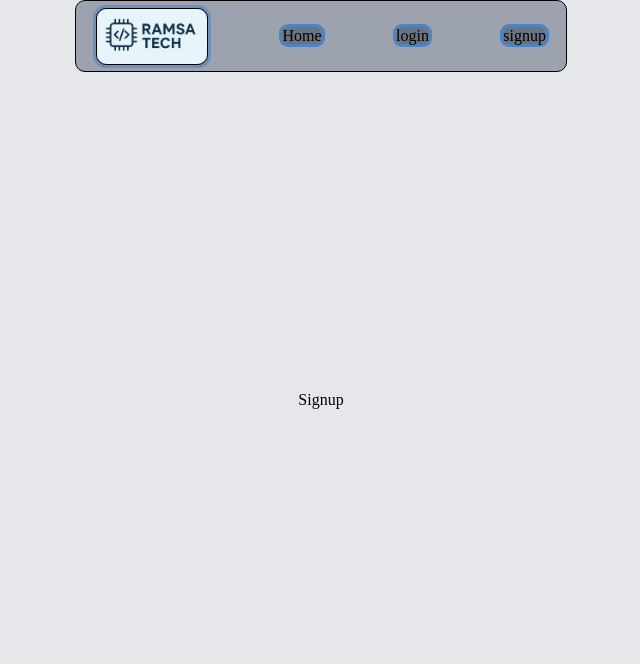
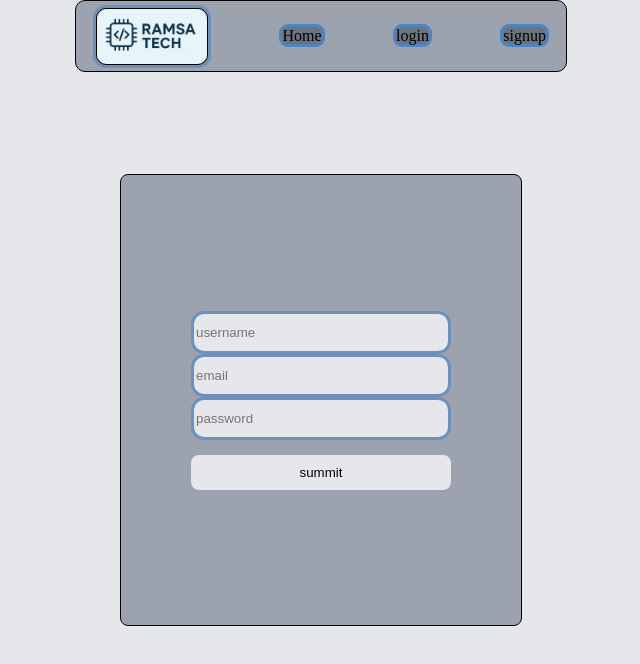
Before and after one commit to kabiraminu50/blog-web-final-project, a React (Vite) app in the folder blog-web-project/: page /signup in a window 1280 px wide. Shown: the top 664 px of the page, without its empty margins (319-959 px from the left). Built offline with nearby package versions, Linux system fonts and the light colour scheme.

Commit message:
completed my signup page

```diff
--- a/blog-web-project/src/assets/Component/Pages/Login.css
+++ b/blog-web-project/src/assets/Component/Pages/Login.css
@@ -27,6 +27,8 @@
     height: 70px;
     width: 400px;
     flex-wrap: wrap;
+    background-color:#6B7280;
+    border-radius: 8px;
 
 }
 
@@ -79,4 +81,5 @@ input{
     width: 100px;
     height: 45px;
     border-radius: 10px;
+    box-shadow: rgba(3, 102, 214, 0.3) 0px 0px 0px 3px;
 }
--- a/blog-web-project/src/assets/Component/Pages/Login.jsx
+++ b/blog-web-project/src/assets/Component/Pages/Login.jsx
@@ -9,13 +9,13 @@ function Login() {
 <div className="login-con">
     <div className="login-logo-title">
         <section className='logo2'><img src={logo} alt="" style={{width:"100%", height:"100%", borderRadius:"8px",objectFit:"cover"}}/></section>
-        <section>title</section>
+        <section></section>
     </div>
 
 <div className="login-con">
     <form className='login-data'>
-        <input type="text" placeholder='email' />
-        <input type="text" placeholder='password' />
+        <input type="text" placeholder='email' required />
+        <input type="text" placeholder='password' required />
 <button className='login-btn'>login</button>
     </form>
 
--- a/blog-web-project/src/assets/Component/Pages/Signup.css
+++ b/blog-web-project/src/assets/Component/Pages/Signup.css
@@ -5,3 +5,48 @@ body{
     justify-content: center;
     align-items: center;
 }
+
+
+.signup-con{
+    display: flex;
+    align-items: center;
+    justify-content: center;
+    background-color: #9CA3AF;
+    border: 1px solid black;
+    width: 400px;
+    height: 450px;
+    border-radius: 8px;
+}
+
+.form-con{
+display: flex;
+flex-direction: column;
+align-items: center;
+justify-content: center;
+
+}
+
+input{
+    height: 35px;
+    width: 250px;
+    border-radius: 10px;
+    margin: 3px;
+    border: none;
+    box-shadow: rgba(3, 102, 214, 0.3) 0px 0px 0px 3px;
+    background-color: #E5E7EB;
+}
+
+.login-btn{
+    width: 100%;
+    padding: 10px;
+    margin-top: 15px;
+    border: none;
+    border-radius: 8px;
+    font-size: 16pxs;
+    cursor: pointer;
+    transition: 0.3s;
+    background-color: #E5E7EB;
+}
+.login-btn:hover{
+    background-color: #1D4ED8;
+}
--- a/blog-web-project/src/assets/Component/Pages/Signup.jsx
+++ b/blog-web-project/src/assets/Component/Pages/Signup.jsx
@@ -2,7 +2,16 @@ import React from 'react'
 import "./Login.css"
 function Signup() {
   return (
-    <div>Signup</div>
+    <div className='signup-con'>
+<form className='form-con'>
+  <input type="text" placeholder='username' required />
+  <input type="text" placeholder='email' required/>
+  <input type="text" placeholder='password' required />
+  <button className='login-btn'>summit</button>
+
+</form>
+
+    </div>
   )
 }
 
```
